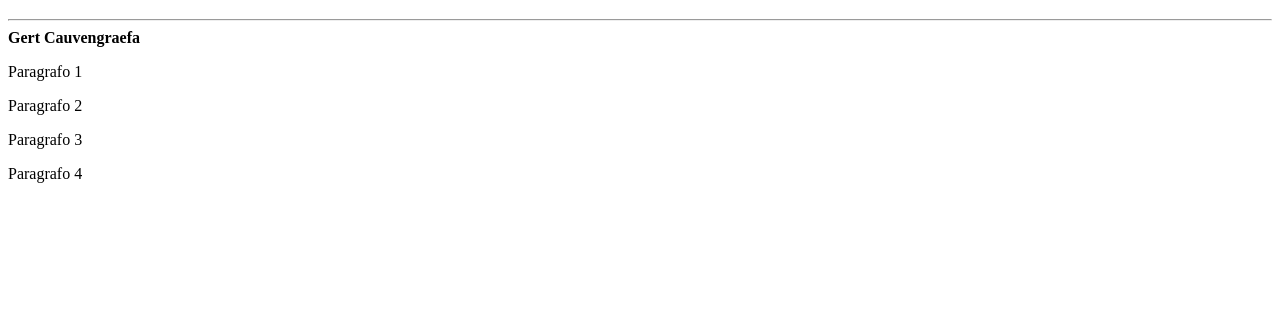
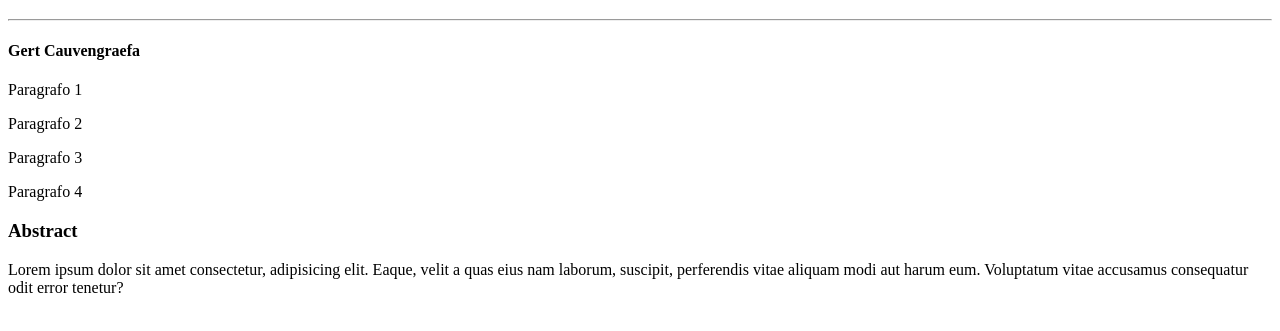
Before and after one commit to Robertodambrosio/paper-scientifico, a plain HTML site: page index.html in a window 1280 px wide. Shown: the part 61-392 px from the top of the page. Drawn offline with Linux system fonts and the light colour scheme.

Commit message:
inizio struttura main

```diff
--- a/index.html
+++ b/index.html
@@ -1,18 +1,20 @@
 <!DOCTYPE html>
 <html lang="en">
+
 <head>
     <meta charset="UTF-8">
     <meta http-equiv="X-UA-Compatible" content="IE=edge">
     <meta name="viewport" content="width=device-width, initial-scale=1.0">
     <title>Paper scientifico Roberto D'Ambrosio</title>
 </head>
+
 <body>
 
     <!-- inizio header -->
     <header>
         <h1>Incremental and Decremental Support Vector Machine Learning</h1>
         <hr>
-      <strong>Gert Cauvengraefa</strong>
+        <h4>Gert Cauvengraefa</h4>
         <p>Paragrafo 1</p>
         <p>Paragrafo 2</p>
         <p>Paragrafo 3</p>
@@ -21,7 +23,8 @@
     <!-- fine header -->
     <!-- inizio main  -->
     <main>
-
+        <h3>Abstract</h3>
+        <p>Lorem ipsum dolor sit amet consectetur, adipisicing elit. Eaque, velit a quas eius nam laborum, suscipit, perferendis vitae aliquam modi aut harum eum. Voluptatum vitae accusamus consequatur odit error tenetur?</p>
     </main>
     <!-- fine main -->
     <!-- inizio footer -->
@@ -30,4 +33,5 @@
     </footer>
     <!-- fine footer -->
 </body>
+
 </html>
```
Lines whose indentation alone changed are shown as unchanged.
